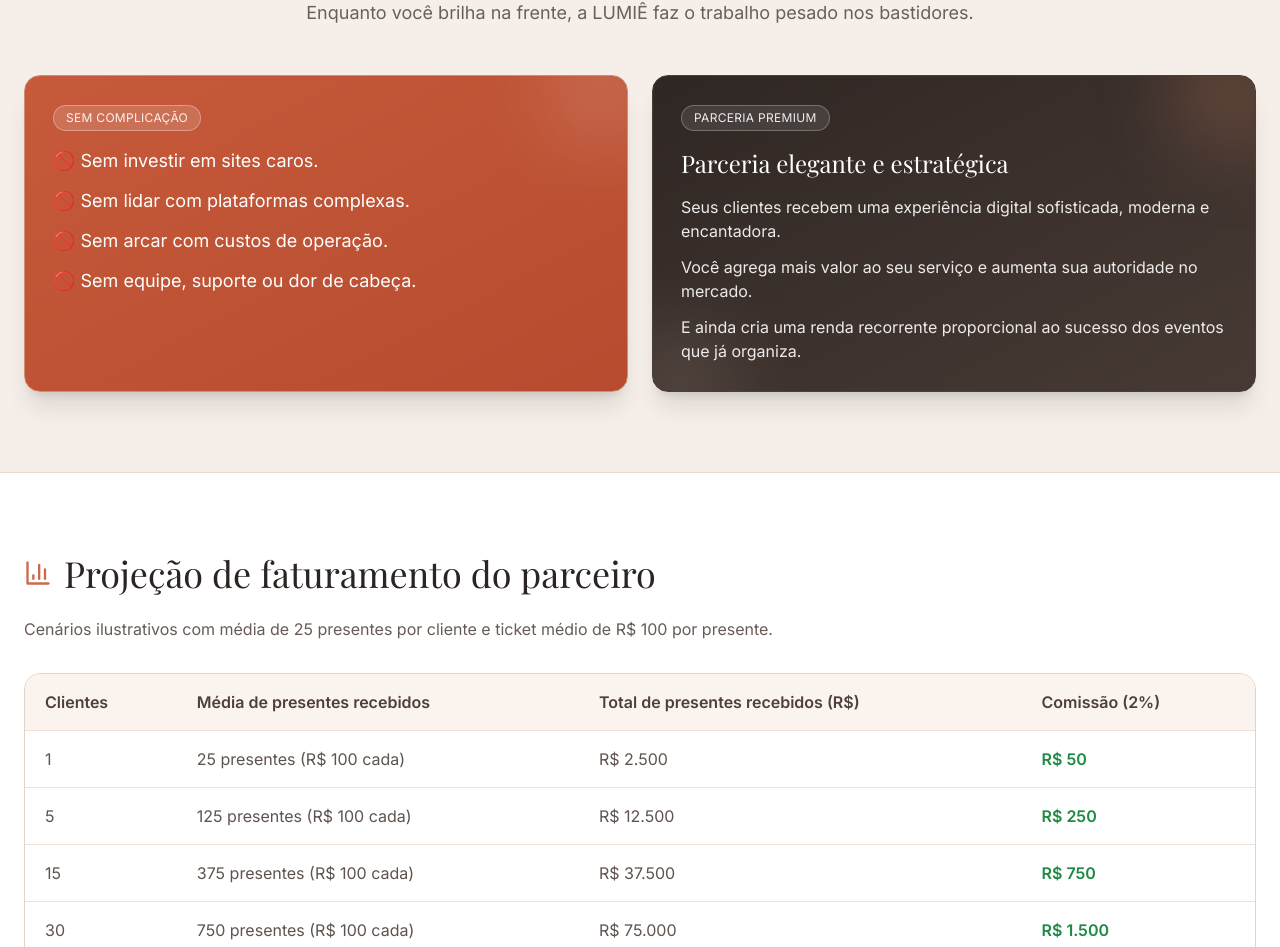
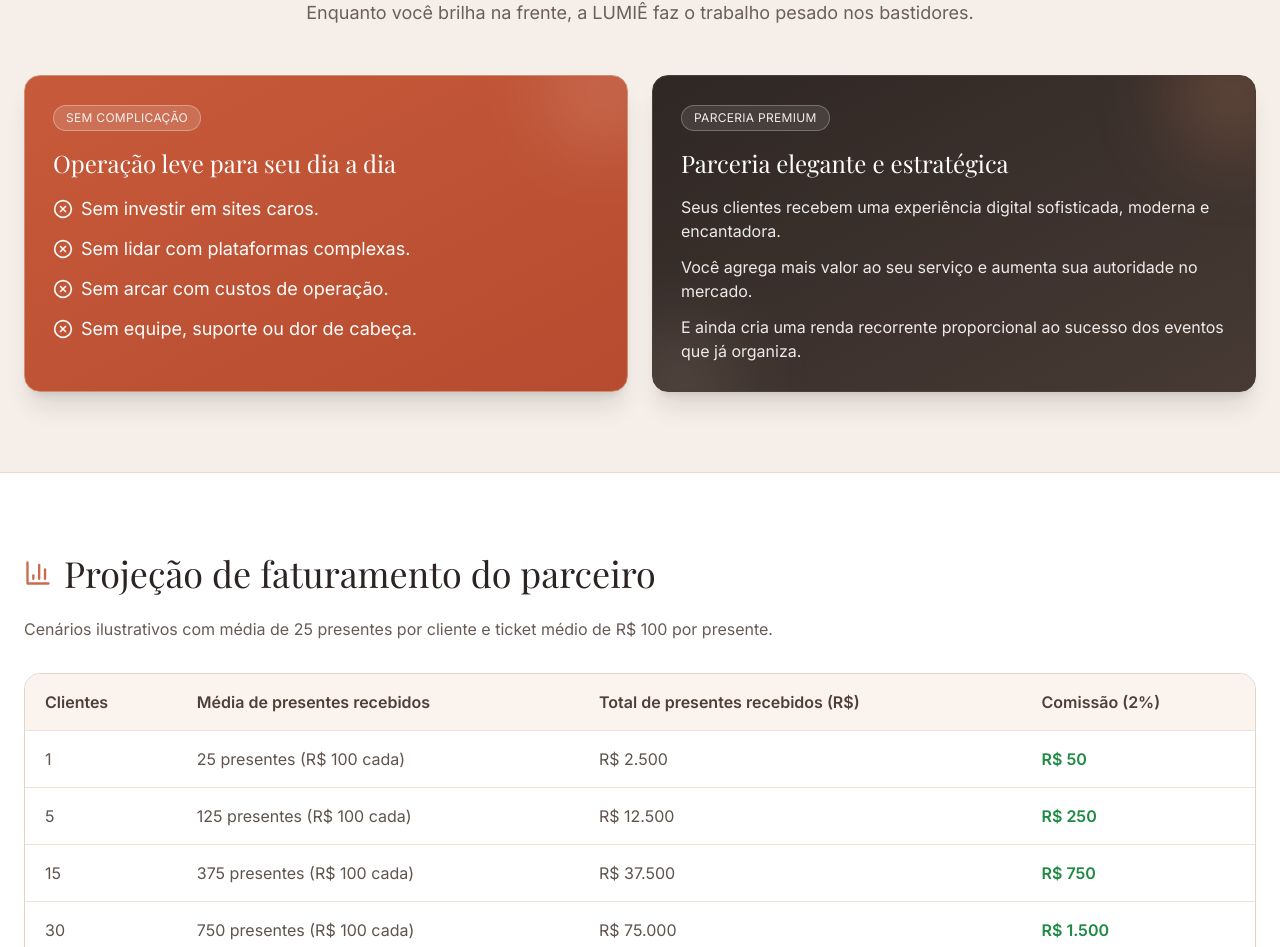
Before and after one commit to lumieconvites-netizen/lumie-presentes, a Next.js app: page /seja-parceiro in a window 1280 px wide. Shown: the part 1392-2339 px from the top of the page. Built offline with nearby package versions, Linux system fonts and the light colour scheme; no server answers.

Commit message:
style: add titled terracotta card with x icons

```diff
--- a/app/(marketing)/seja-parceiro/page.tsx
+++ b/app/(marketing)/seja-parceiro/page.tsx
@@ -1,6 +1,15 @@
 import Link from 'next/link';
 import { Button } from '@/components/ui/button';
-import { ArrowRight, BadgeDollarSign, BarChart3, Rocket, ShieldCheck, Sparkles, Users } from 'lucide-react';
+import {
+  ArrowRight,
+  BadgeDollarSign,
+  BarChart3,
+  Rocket,
+  ShieldCheck,
+  Sparkles,
+  Users,
+  XCircle,
+} from 'lucide-react';
 
 const averageGiftsPerClient = 25;
 const averageGiftValue = 100;
@@ -19,6 +28,13 @@ const revenueExamples = clientsProjection.map((clientes) => {
     comissao,
   };
 });
+
+const noComplexityItems = [
+  'Sem investir em sites caros.',
+  'Sem lidar com plataformas complexas.',
+  'Sem arcar com custos de operação.',
+  'Sem equipe, suporte ou dor de cabeça.',
+];
 
 export default function SejaParceiroPage() {
   return (
@@ -111,10 +127,15 @@ export default function SejaParceiroPage() {
                 <span className="inline-flex items-center rounded-full border border-white/30 bg-white/15 px-3 py-1 text-xs tracking-wide text-white/90 mb-4">
                   SEM COMPLICAÇÃO
                 </span>
-                <p className="text-white text-lg mb-3">🚫 Sem investir em sites caros.</p>
-                <p className="text-white text-lg mb-3">🚫 Sem lidar com plataformas complexas.</p>
-                <p className="text-white text-lg mb-3">🚫 Sem arcar com custos de operação.</p>
-                <p className="text-white text-lg">🚫 Sem equipe, suporte ou dor de cabeça.</p>
+                <h3 className="font-display text-2xl text-white mb-4">Operação leve para seu dia a dia</h3>
+                <div className="space-y-3">
+                  {noComplexityItems.map((item) => (
+                    <p key={item} className="text-white text-lg flex items-start gap-2">
+                      <XCircle className="w-5 h-5 mt-1 text-white/95 shrink-0" />
+                      <span>{item}</span>
+                    </p>
+                  ))}
+                </div>
               </div>
             </div>
 
```
